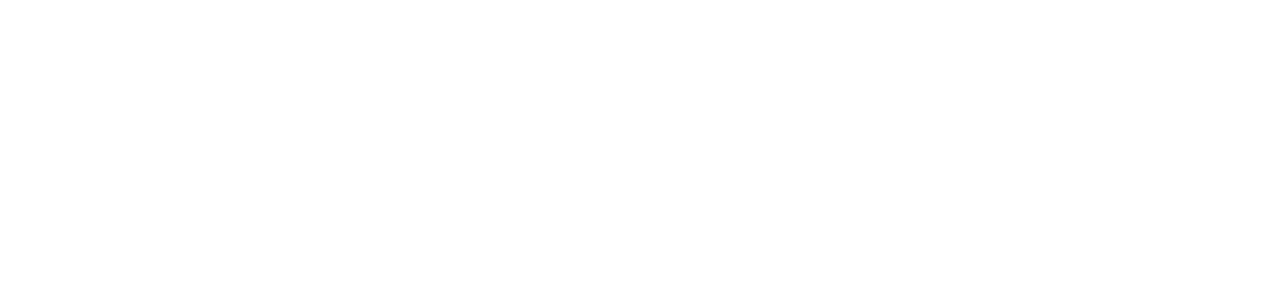
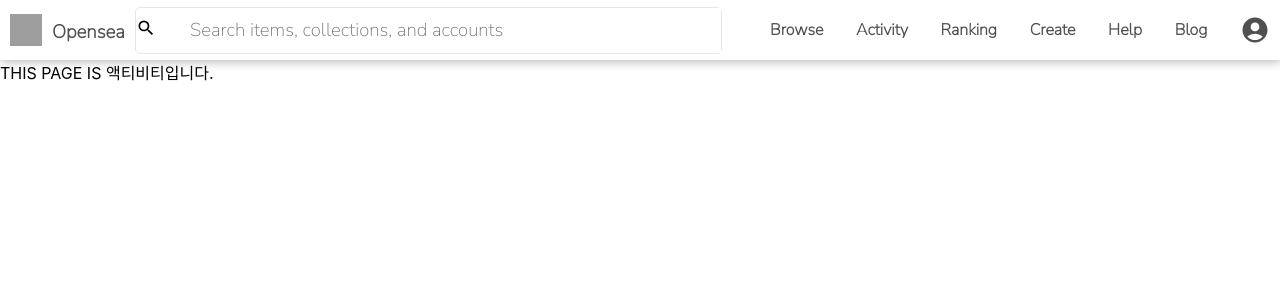
Before and after one commit to Parkstelth/Project01_Opensea, a React (Create React App) app: page /activity in a window 1280 px wide. Before the commit this address had no page. Shown: the top 300 px of the page. Built offline with nearby package versions, Linux system fonts and the light colour scheme; grey boxes are pictures that could not be loaded.

Commit message:
change 5 / change Nav

```diff
--- a/src/App.js
+++ b/src/App.js
@@ -10,18 +10,25 @@
 import Create from "./components/Create";
 import Home from "./components/Home";
 import {useState, useEffect} from 'react';
-
+import Nav from "./components/Nav";
+import Activity from "./components/Activity";
 
 function App() {
+  const [mainaccount, setMainaccount] = useState('Address not yet!');
+
+  useEffect(()=>{
+    setMainaccount(mainaccount);
+  },[mainaccount]);
 
 
   return (
+
 <BrowserRouter>
+<Nav setmainaccount={setMainaccount}/>
 <Routes>
-
-  <Route exact={true} path="/" element={<Home />} />
-  <Route path="/create" element={<Create />} />
-  {/* <Route path="/Home" element={<MdAccountCircle />} /> */}
+  <Route exact={true} path="/" element={<Home account={mainaccount}/>} />
+  <Route path="/create" element={<Create account={mainaccount}/>} />
+  <Route path="/activity" element={<Activity />} />
 </Routes>
 </BrowserRouter>
   );
--- /dev/null
+++ b/src/components/Activity.js
@@ -0,0 +1,14 @@
+import React from 'react';
+import {useState, useEffect} from 'react';
+
+function Activity() {
+
+    return (
+      <div>
+          THIS PAGE IS 액티비티입니다.
+          <div></div>
+      </div>
+    )
+  }
+
+export default Activity;
--- a/src/components/Create.js
+++ b/src/components/Create.js
@@ -1,4 +1,3 @@
-import Nav from "./Nav";
 import React from 'react';
 import "../components/Nav.css";
 
@@ -6,7 +5,6 @@
 
     return (
       <div>
-          <Nav />
         THIS PAGE IS 민팅페이지입니다.
       </div>
 
--- a/src/components/Home.js
+++ b/src/components/Home.js
@@ -1,17 +1,14 @@
-import Nav from "./Nav";
 import React from 'react';
 import {useState, useEffect} from 'react';
 
-function Home() {
-    const [homeaccount, sethomeAccount] = useState(1);
+function Home({account}) {
 
     return (
       <div>
-          <Nav setHomeAccount={sethomeAccount}/>
           THIS PAGE IS 메인페이지입니다.
-          <div>{homeaccount}</div>
+          <div>{account}</div>
       </div>
     )
   }
 
-  export default Home;
+export default Home;
--- a/src/components/Nav.js
+++ b/src/components/Nav.js
@@ -21,11 +21,11 @@
   MdAccountCircle,
 } from "react-icons/md";
 
-function Nav({setHomeAccount}) {
+function Nav({setmainaccount}) {
 
 
     const [web3, setWeb3] = useState();
-    const [account, setAccount] = useState('');
+    const [account, setAccount] = useState("");
 
     useEffect(() => {
         if (typeof window.ethereum !== "undefined") { // window.ethereum이 있다면
@@ -38,6 +38,10 @@
         }
     }, []);
 
+    useEffect(()=>{
+      setmainaccount(account)
+    },[account]);
+
     const connectWallet = async () => {
         const accounts = await window.ethereum.request({
             method: "eth_requestAccounts",
@@ -46,9 +50,7 @@
     };
 
 
-    useEffect(()=>{
-      setHomeAccount(account);
-    },[account])
+
 
     return (
       <div>
@@ -96,7 +98,7 @@
           <div>
             <ul className="menu-item-container">
               <li className="menu-item">Browse</li>
-              <li className="menu-item">Activity</li>
+              <li><Link to="/activity" className="menu-item">Activity</Link></li>
               <li className="menu-item">Ranking</li>
               <li><Link to ="/create" className="menu-item">Create</Link></li>
               <li className="menu-item">Help</li>
```
Also changed, not shown: 1 other file (tests, documents, lock files or other folders).
